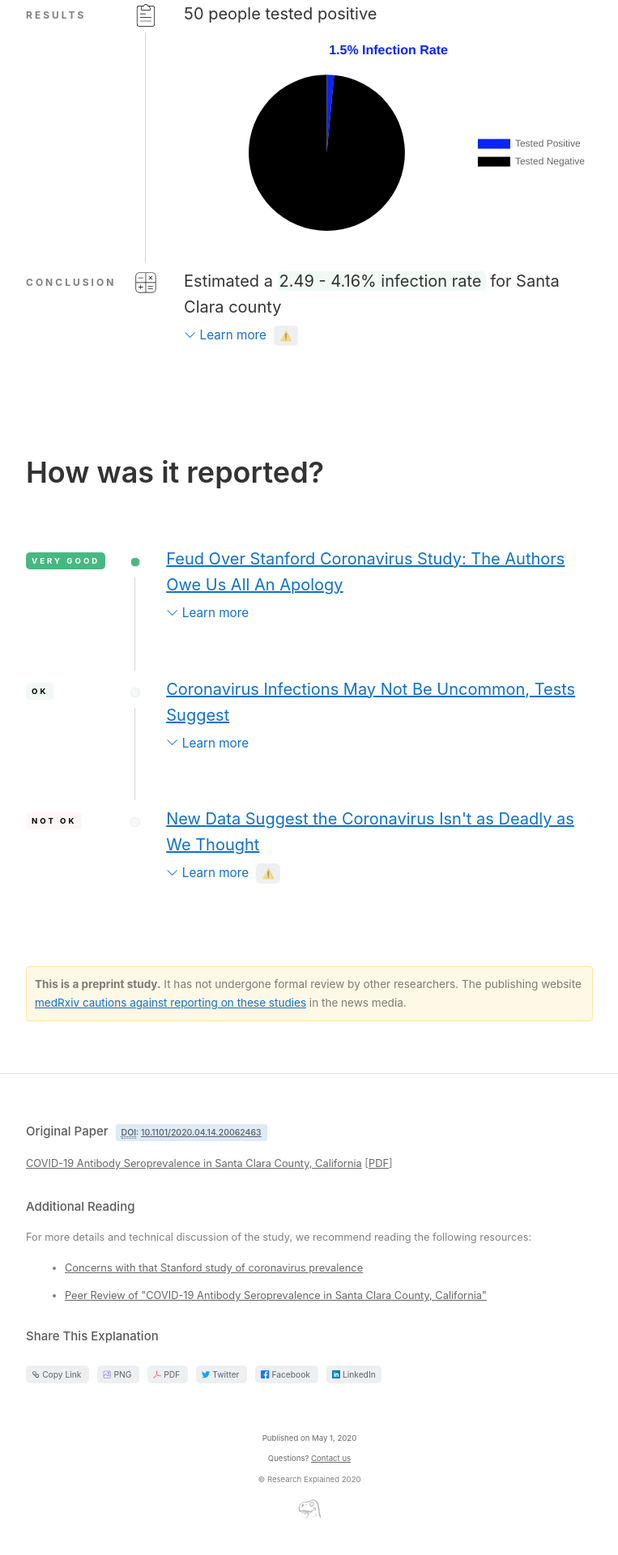
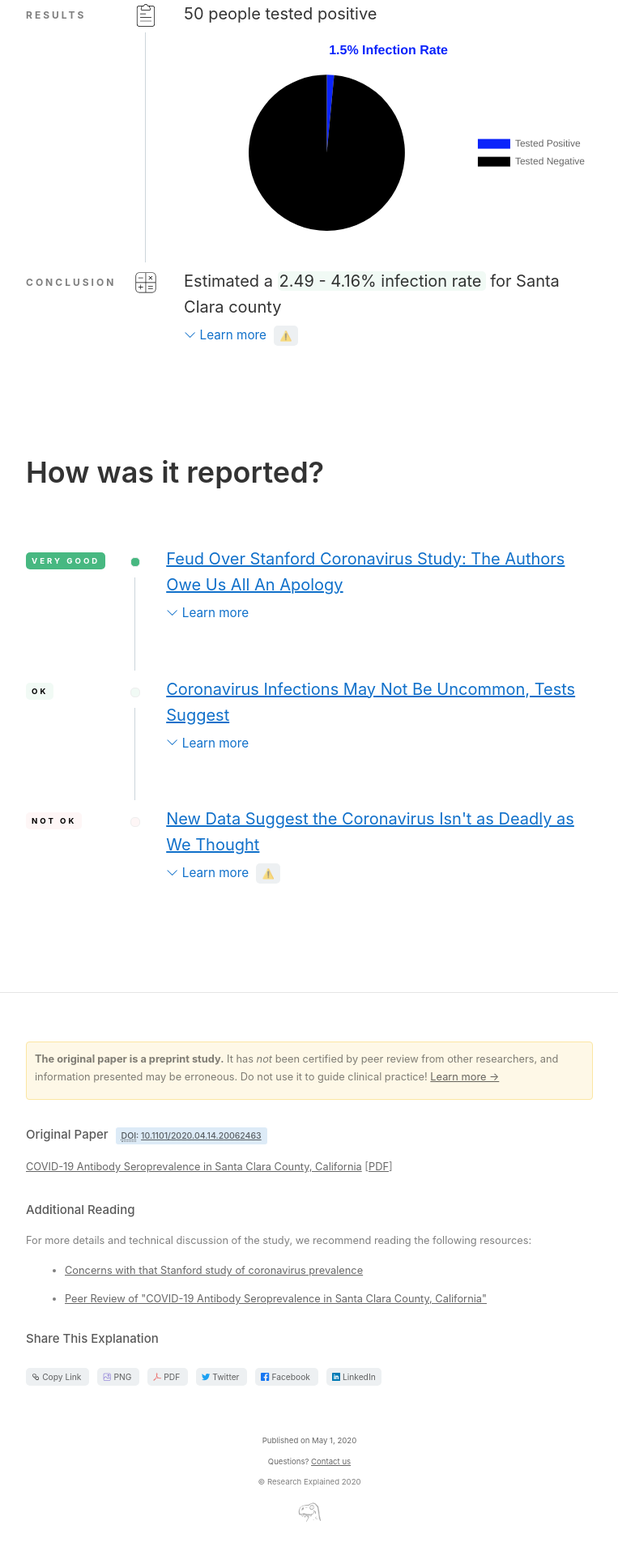
Before and after one commit to neilgupta/researchexplained, a Jekyll site: the page built from 10.1101/2020.04.14.20062463/index.html, in a window 1280 px wide. Shown: the part 1077-2997 px from the top of the page at 81% size, without its empty margins (258-1021 px from the left). Built offline with Jekyll 4.4.1, drawn with Linux system fonts in a browser that asks for light colours.

Commit message:
wordsmith preprint warning

```diff
--- a/10.1101/2020.04.14.20062463/index.html
+++ b/10.1101/2020.04.14.20062463/index.html
@@ -221,12 +222,6 @@ published_on: May 1, 2020
       </div>
     </li>
   </ul>
-
-  <div class="wrapper">
-    <p class="warning">
-      <strong>This is a preprint study.</strong> It has not undergone formal review by other researchers. The publishing website <a href="https://www.medrxiv.org/content/what-unrefereed-preprint">medRxiv cautions against reporting on these studies</a> in the news media.
-    </p>
-  </div>
 </article>
 
 <div class="appendix">
--- a/_includes/paper.html
+++ b/_includes/paper.html
@@ -1,3 +1,5 @@
+{% include preprint.html %}
+
 <h3>Original Paper
   <span id="doi">
     <abbr title="DOI (Digital Object Identifier) is a unique ID for each paper">DOI</abbr>:&nbsp;<a href="https://doi.org/{{ page.doi }}">{{ page.doi }}</a>
--- /dev/null
+++ b/_includes/preprint.html
@@ -0,0 +1,7 @@
+{% if page.preprint %}
+<div class="wrapper">
+  <p class="warning">
+    <strong>The original paper is a preprint study.</strong> It has <em>not</em> been certified by peer review from other researchers, and information presented may be erroneous. Do not use it to guide clinical practice! <a href="https://www.medrxiv.org/content/what-unrefereed-preprint">Learn more &rarr;</a>
+  </p>
+</div>
+{% endif %}
--- a/_layouts/summary.html
+++ b/_layouts/summary.html
@@ -9,7 +9,7 @@ layout: base
   {% assign latest = site.pages | where: "doi", page.doi | sort: "revision" | last %}
   {% if page.version != latest.version %}
     <div class="warning" style="margin-top: 1em; font-size: 1.2em;">
-      <strong>This paper has been updated.</strong> The authors revised their paper based on community feedback. The changes were significant enough to require an updated explanation. <a href="{{ latest.url }}">See the latest explanation &rarr;</a>
+      <strong>The original paper was updated.</strong> The authors revised their paper based on community feedback. The changes were significant enough to require an updated explanation. <a href="{{ latest.url }}">See the latest explanation &rarr;</a>
     </div>
   {% endif %}
 </div>
--- a/css/main.css
+++ b/css/main.css
@@ -194,7 +194,6 @@ li {
 
 .warning {
   color: rgba(0,0,0,0.5);
-  font-size: 0.8em;
   line-height: 1.7em;
   background-color: #FEF8E7;
   border: 1px solid #FBE6A2;
```
Also changed, not shown: other parts of 10.1101/2020.04.14.20062463/index.html (+1 -0 lines).
